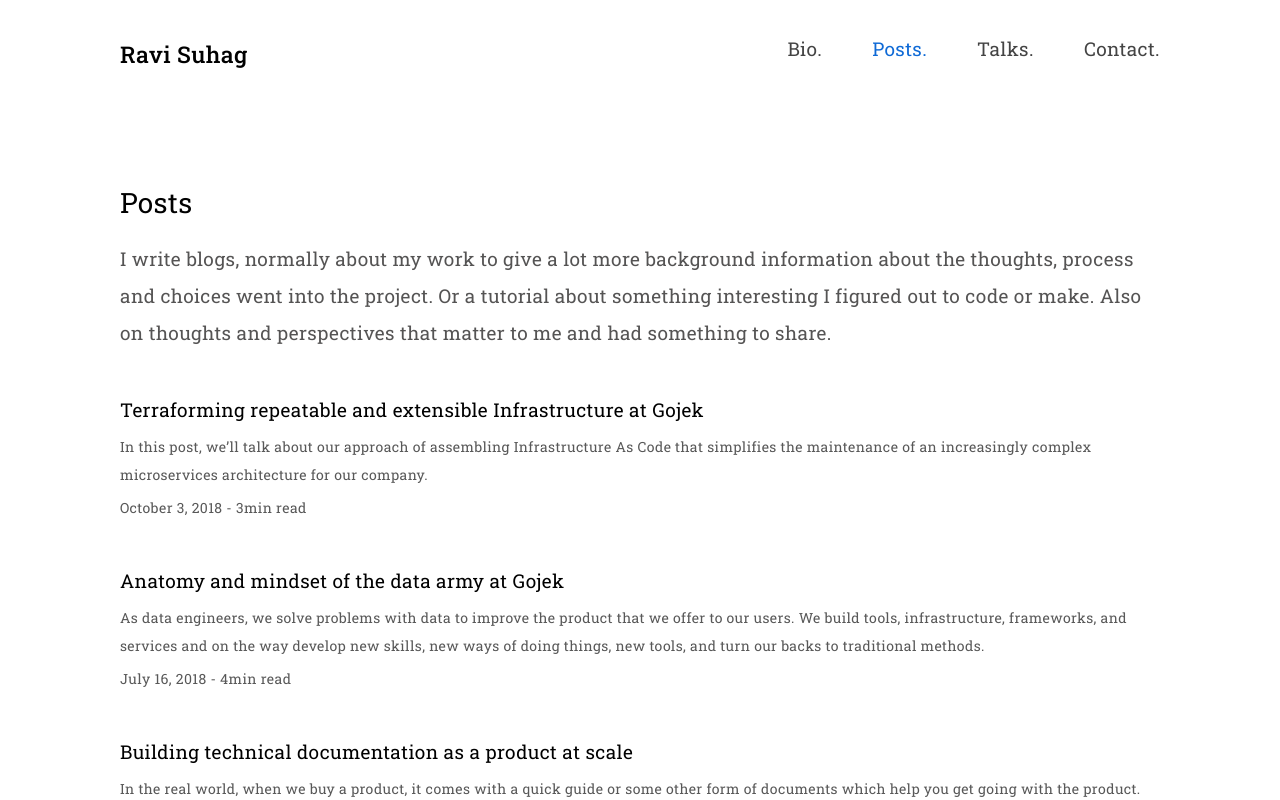
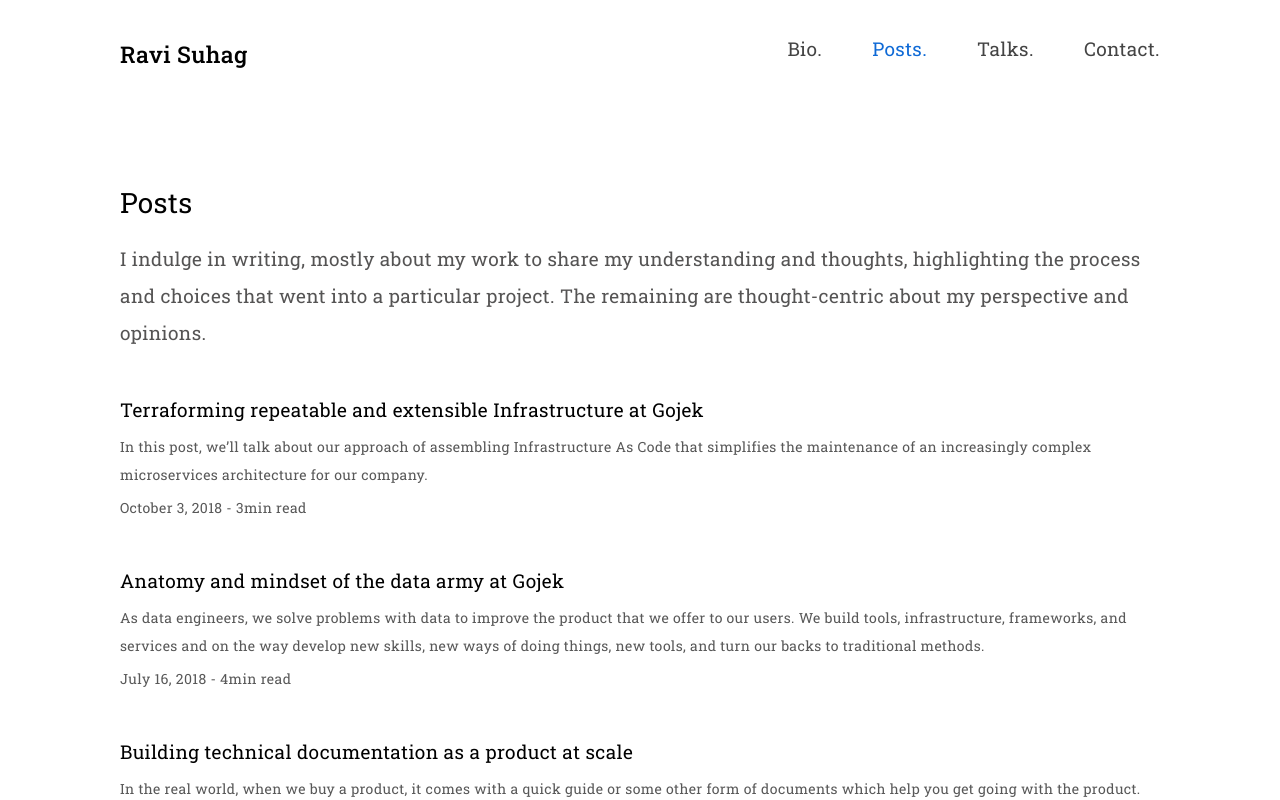
Before and after one commit to ravisuhag/portfolio, a Next.js app: page /posts in a window 1280 px wide. Shown: the top 800 px of the page. Built offline with nearby package versions, Linux system fonts and the light colour scheme.

Commit message:
feat: update post info

```diff
--- a/pages/posts.js
+++ b/pages/posts.js
@@ -14,11 +14,10 @@ export default function Bio() {
       <main className="main">
         <h1>Posts</h1>
         <p>
-          I write blogs, normally about my work to give a lot more
-          background information about the thoughts, process and choices
-          went into the project. Or a tutorial about something interesting
-          I figured out to code or make. Also on thoughts and perspectives
-          that matter to me and had something to share.
+          I indulge in writing, mostly about my work to share my understanding
+          and thoughts, highlighting the process and choices that went into a
+          particular project. The remaining are thought-centric about my perspective
+          and opinions.
         </p>
         <List contents={[
           {
```
